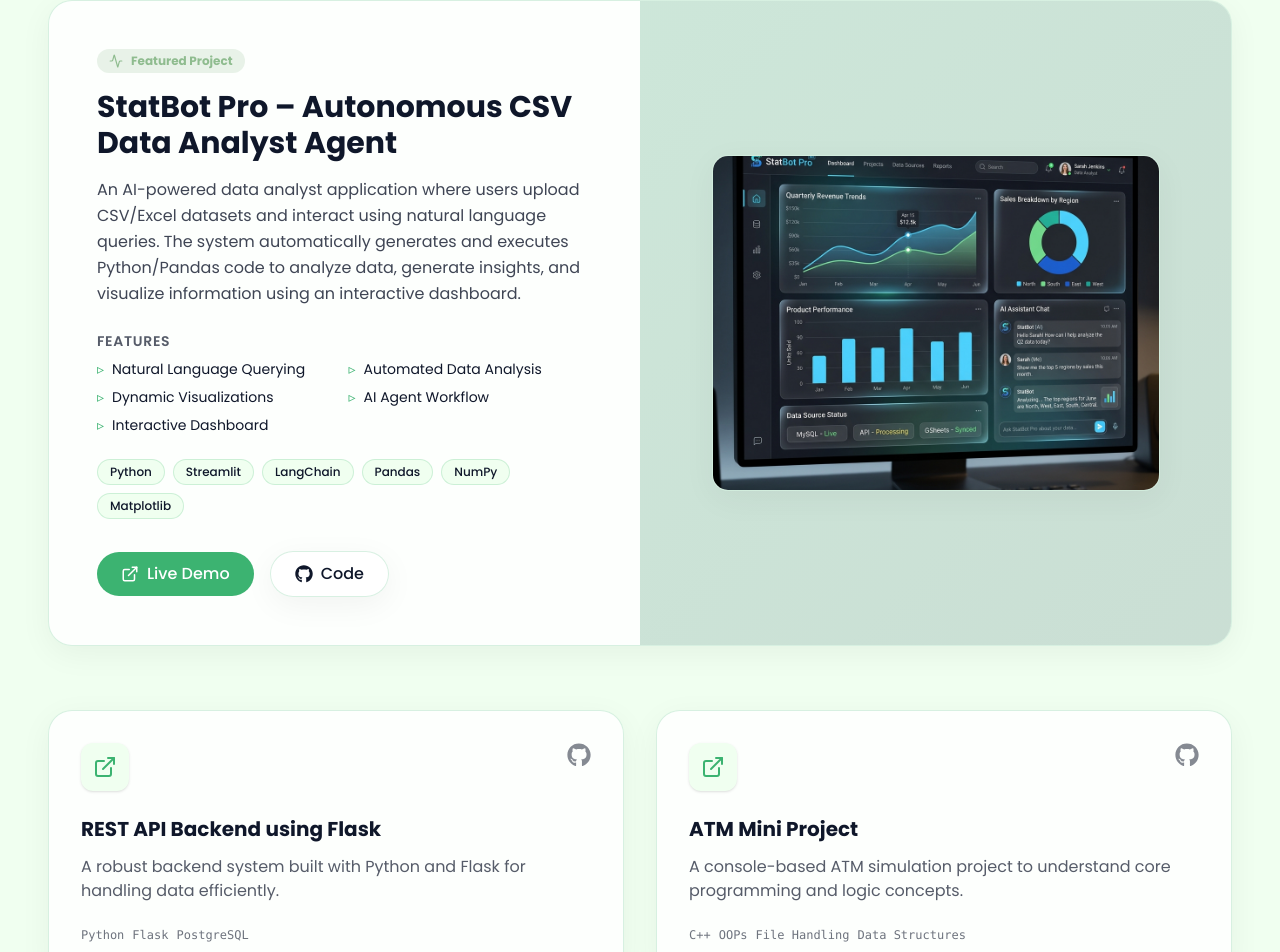
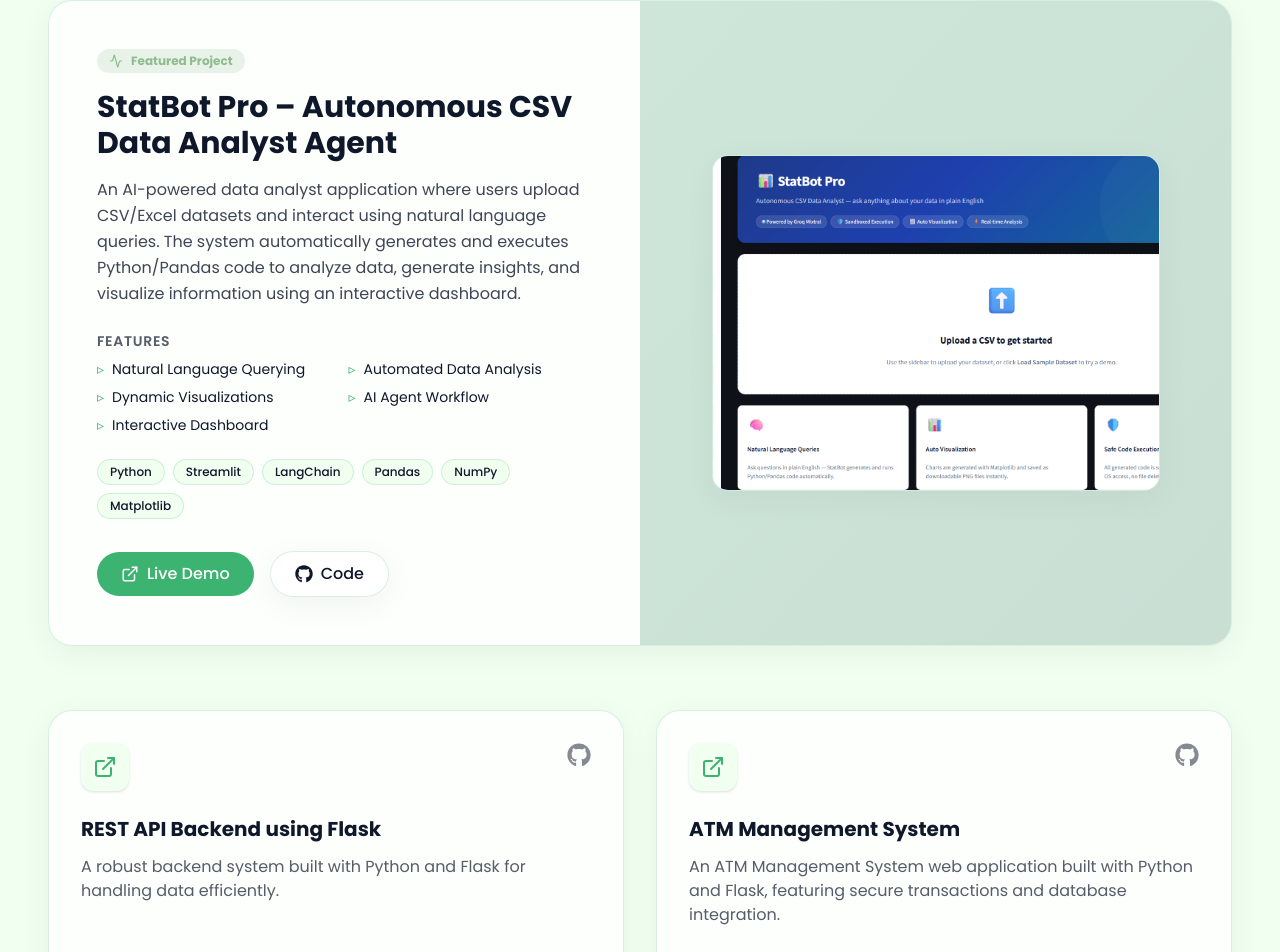
Before and after one commit to ezhil-kumaran-27/My-Portfolio, a React (Vite) app: page / in a window 1280 px wide. Shown: the part 5363-6315 px from the top of the page. Built offline with nearby package versions, Linux system fonts and the light colour scheme.

Commit message:
Fix the statbot image path and correct at ATM project tech stack

```diff
--- a/src/constants.js
+++ b/src/constants.js
@@ -100,7 +100,7 @@
       skillsGained: ["AI Agent Development", "Data Analysis & Visualization", "Prompt Engineering", "Automation", "Analytical Thinking"],
       github: "https://github.com/ezhil-kumaran-27/statbotpro",
       demo: "https://ezhil-kumaran-27-statbotpro.streamlit.app/",
-      image: "/statbot-dashboard.png",
+      image: "/statbot.png",
       featured: true
     },
     {
@@ -111,9 +111,9 @@
       featured: false
     },
     {
-      title: "ATM Mini Project",
-      description: "A console-based ATM simulation project to understand core programming and logic concepts.",
-      techStack: ["C++", "OOPs", "File Handling", "Data Structures"],
+      title: "ATM Management System",
+      description: "An ATM Management System web application built with Python and Flask, featuring secure transactions and database integration.",
+      techStack: ["Python", "Flask", "PostgreSQL", "HTML", "CSS"],
       github: "https://github.com/ezhil-kumaran-27/ATM-mini-project",
       featured: false
     }
```
Also changed, not shown: public/statbot-dashboard.png (deleted).
